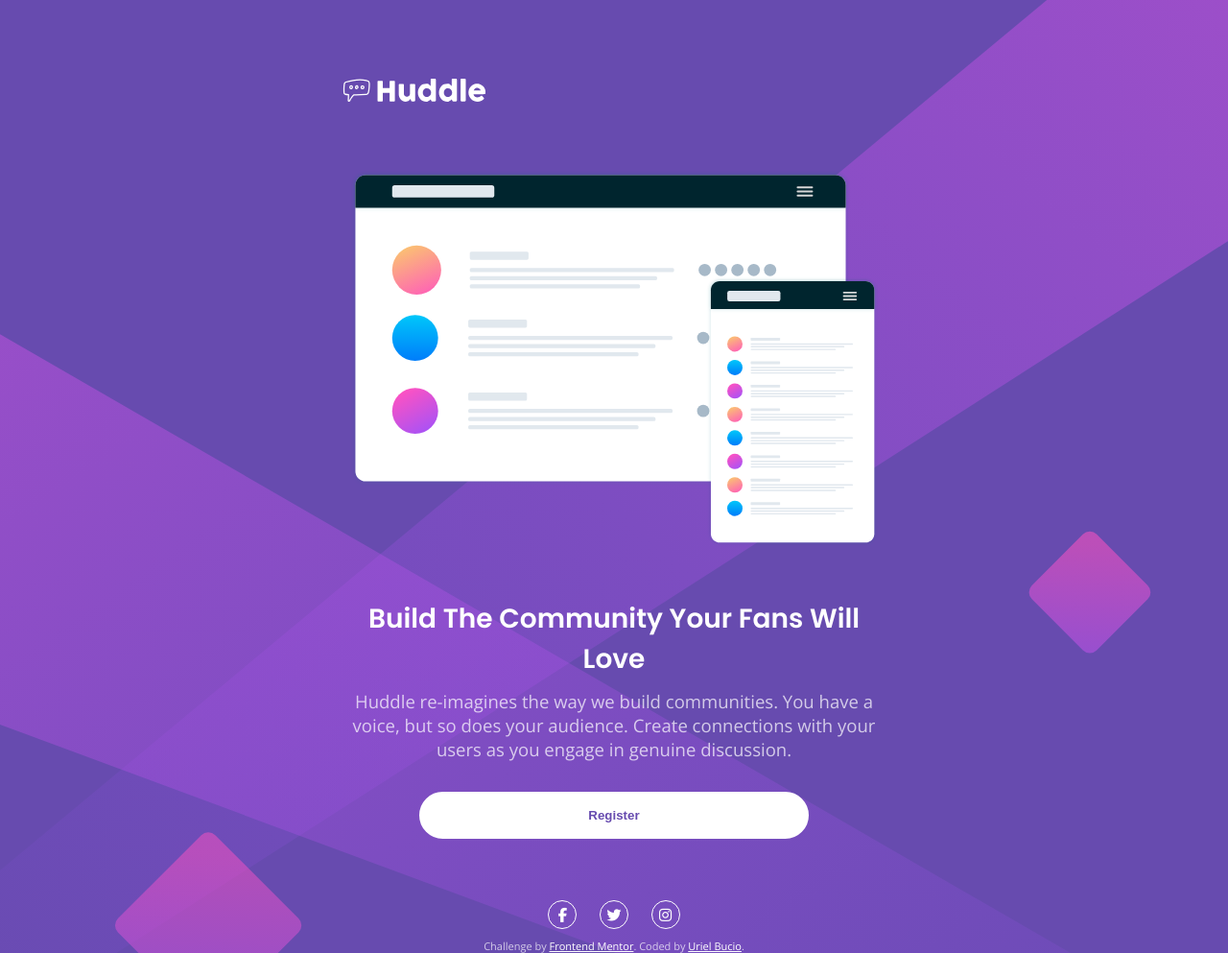
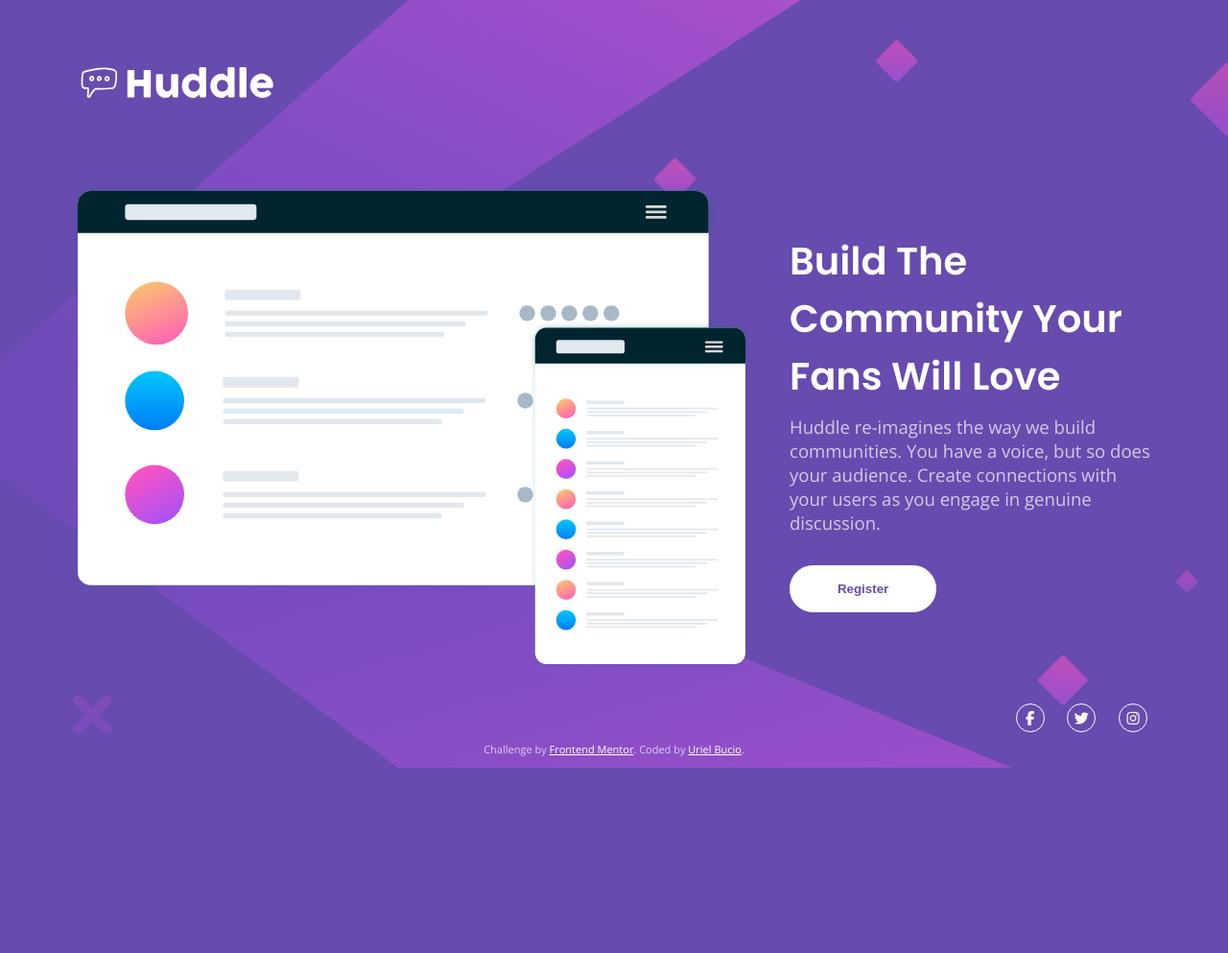
Before and after one commit to UrielBucio/huddle_landing_page, a plain HTML site: page index.html in a window 1280 px wide. Shown: the whole page at 96% size. After the commit the page ends 800 px from the top, so only its background shows below. Drawn offline with nearby package versions, Linux system fonts and the light colour scheme.

Commit message:
Desktop Design

```diff
--- a/css/styles.css
+++ b/css/styles.css
@@ -22,10 +22,6 @@ body {
     height: 100vh;
 }
 .main_container {
-    display: grid;
-    grid-template-columns: 1fr;
-    grid-template-rows: 5% 1fr 1fr;
-    grid-gap: 4rem;
     height: 100%;
     padding: 10px;
     margin: 0 auto;
@@ -37,14 +33,15 @@ header img {
     width: 10rem;
 }
 .secundary_container {
+    margin-top: 15%;
     text-align: center;
 }
 .secundary_container img {
-    width: 95%;
+    width: 100%;
 }
 h1 {
     font-family: var(--poppinsFont);
-    font-size: 28px;
+    font-size: 2.5rem;
     font-weight: bolder;
     margin: 50px 0 10px 0;
 }
@@ -71,6 +68,7 @@ button:hover {
     cursor: pointer;
 }
 footer {
+    margin-top: 10%;
     text-align: center;
 }
 .icon {
@@ -96,3 +94,48 @@ footer {
 .attribution a {
     color: var(--white);
 }
+/*Desktop Design*/
+@media (min-width: 950px){
+    body {
+        overflow-y: scroll;
+        background: url(../src/img/bg-desktop.svg) no-repeat var(--violet);
+        background-size: auto;
+        width: 100% ;
+    }
+    .main-container {
+        width: 100%;
+        margin: 0 auto;
+    }
+    header {
+        width: 15rem;
+        height: 5rem;
+        margin: 2.5rem 0;
+    }
+    header img {
+        width: 90%;
+        height: 90%;
+    }
+    .main_container {
+        margin-top: 0px;
+        height: auto;
+        width: 100%;
+    }
+    .secundary_container {
+        margin-top: 62px;
+        display: flex;
+        font-size: 2.5rem;
+        height: 100%;
+        text-align: left;
+    }
+    .secundary_container img {
+        margin-right: 1em;
+        width: 100%;
+    }
+    button {
+        width: 40%;
+    }
+    footer {
+        margin-top: 35px;
+        text-align: end;
+    }
+}
```
